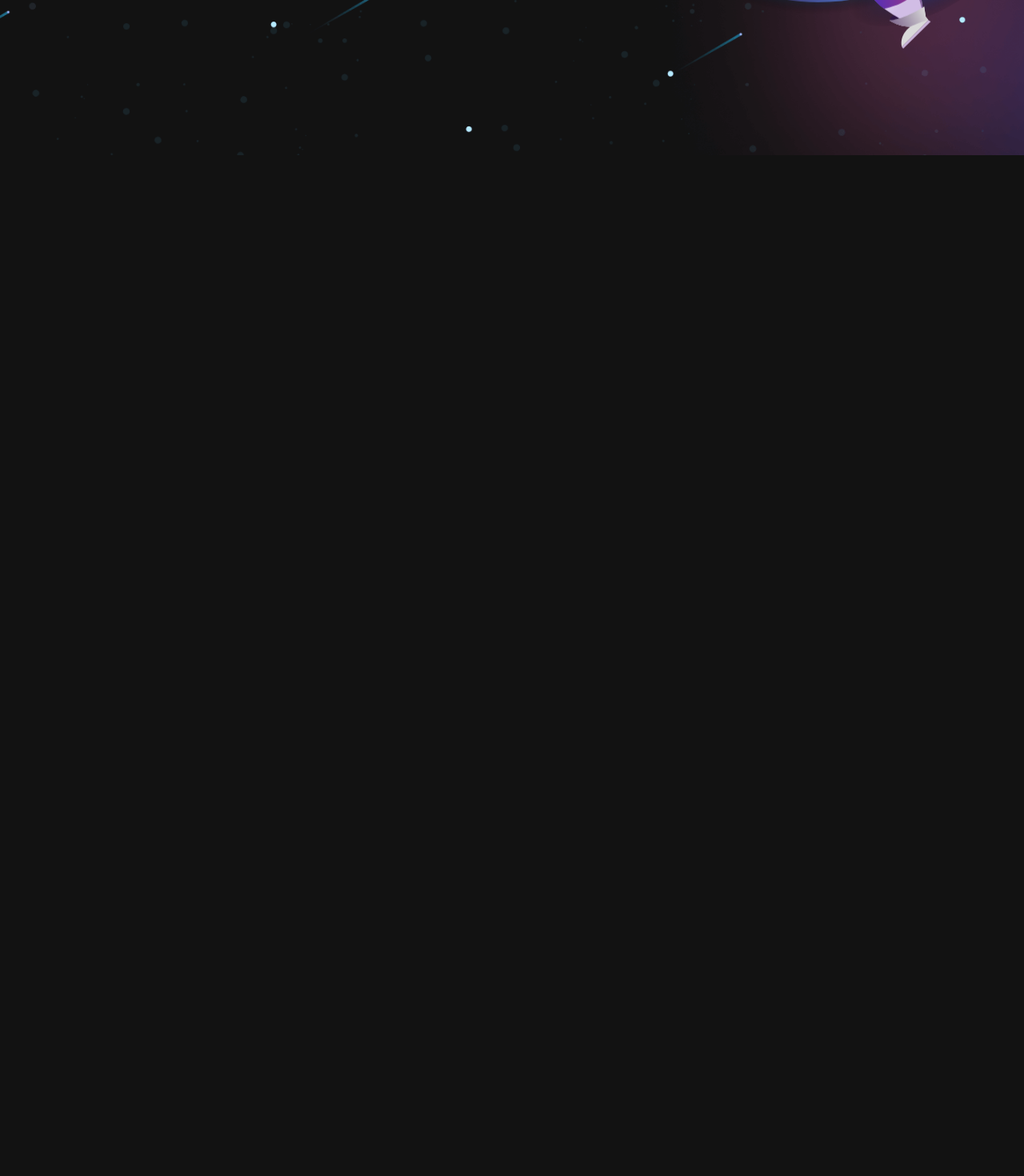
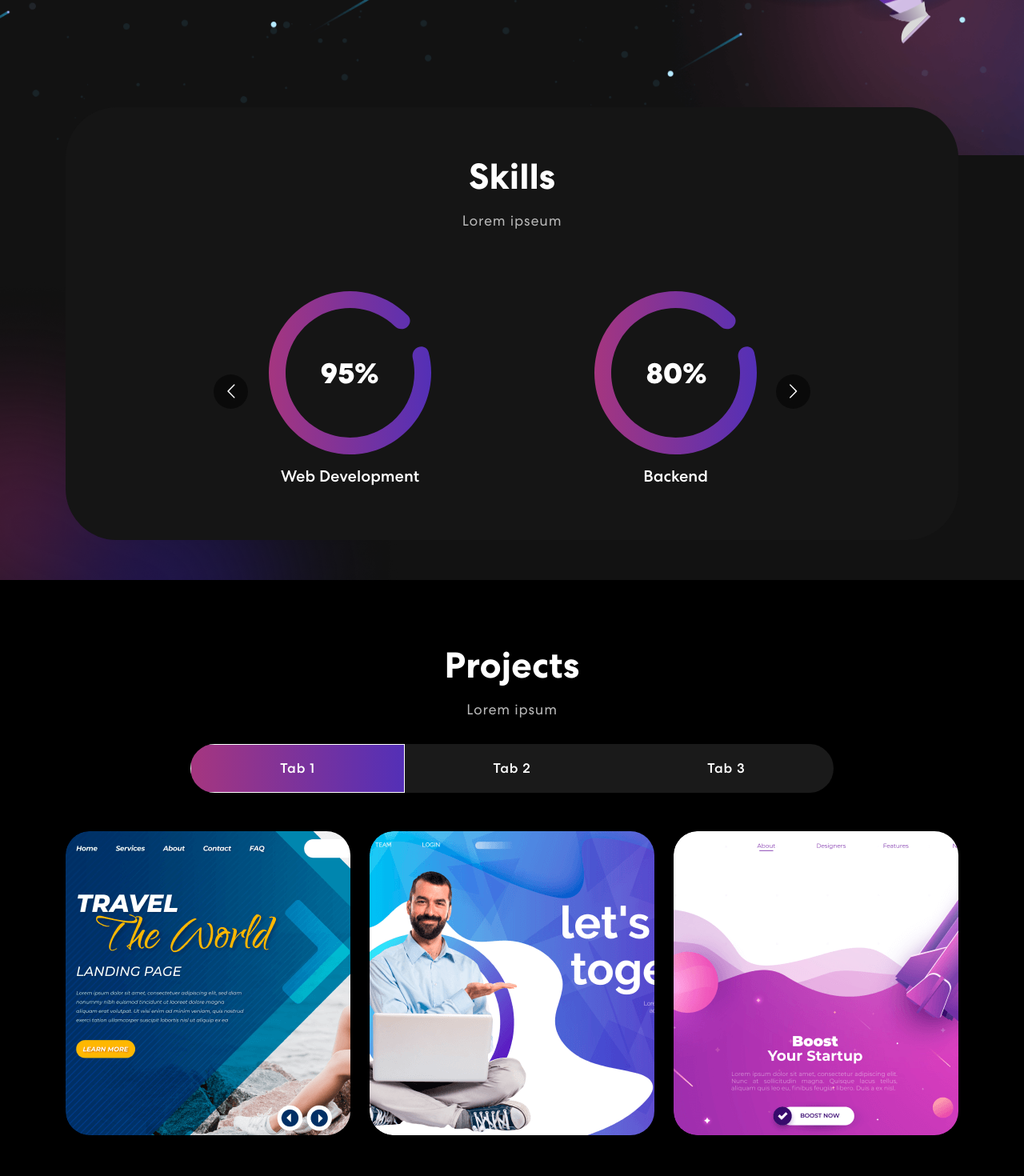
Before and after one commit to samliudev/samliudev.github.io, a React (Create React App) app: page / in a window 1280 px wide. Shown: the part 780-2250 px from the top of the page at 80% size. Before the commit the page ends 974 px from the top, so only its background shows below. Built offline with nearby package versions, Linux system fonts and the light colour scheme.

Commit message:
added projects and skills

```diff
--- a/package.json
+++ b/package.json
@@ -11,6 +11,7 @@
     "react-bootstrap": "^2.5.0",
     "react-bootstrap-icons": "^1.8.4",
     "react-dom": "^18.2.0",
+    "react-multi-carousel": "^2.8.2",
     "react-scripts": "5.0.1",
     "web-vitals": "^2.1.4"
   },
--- a/src/App.css
+++ b/src/App.css
@@ -65,6 +65,8 @@
 }
 nav.navbar a.navbar-brand {
   width: 9%;
+  color: white;
+  font-size: 20px;
 }
 nav.navbar .navbar-nav .nav-link.navbar-link {
   font-weight: 400;
@@ -145,6 +147,13 @@
   z-index: -1;
   transition: 0.3s ease-in-out;
 }
+
+.navbar button svg {
+  font-size: 25px;
+  margin-left: 10px;
+  line-height: 1;
+}
+
 .navbar-text button:hover {
   color: #121212;
 }
@@ -243,6 +252,7 @@
   letter-spacing: 0.8px;
   display: flex;
   align-items: center;
+  background-color: black;
 }
 .banner button svg {
   font-size: 25px;
@@ -270,3 +280,171 @@
 .txt-rotate > .wrap {
   border-right: 0.08em solid #666;
 }
+
+/* Skills CSS */
+
+.skill {
+  padding: 0 0 50px 0;
+  position: relative;
+}
+.skill-bx {
+  background: #151515;
+  border-radius: 64px;
+  text-align: center;
+  padding: 60px 50px;
+  margin-top: -60px;
+}
+.skill h2 {
+	font-size: 45px;
+	font-weight: 700;
+}
+.skill p {
+    color: #B8B8B8;
+    font-size: 18px;
+    letter-spacing: 0.8px;
+    line-height: 1.5em;
+    margin: 14px 0 75px 0;
+}
+.skill-slider {
+  width: 80%;
+  margin: 0 auto;
+  position: relative;
+}
+.skill-slider .item img {
+  width: 50%;
+  margin: 0 auto 15px auto;
+}
+.background-image-left {
+  top: 28%;
+  position: absolute;
+  bottom: 0;
+  width: 40%;
+  z-index: -4;
+}
+
+/* Projects CSS */
+
+.project {
+  padding: 80px 0;
+  position: relative;
+  background-color: black;
+}
+.project h2 {
+	font-size: 45px;
+	font-weight: 700;
+  text-align: center;
+}
+.project p {
+  color: #B8B8B8;
+  font-size: 18px;
+  letter-spacing: 0.8px;
+  line-height: 1.5em;
+  margin: 14px auto 30px auto;
+  text-align: center;
+  width: 56%;
+}
+.project .nav.nav-pills {
+  width: 72%;
+  margin: 0 auto;
+  border-radius: 50px;
+  background-color: rgb(255 255 255 / 10%);
+  overflow: hidden;
+}
+.project .nav.nav-pills .nav-item {
+  width: 33.33333%;
+}
+.project .nav.nav-pills .nav-link {
+  background-color: transparent;
+  border-radius: 0;
+  padding: 17px 0;
+  color: #fff;
+  width: 100%;
+  font-size: 17px;
+  letter-spacing: 0.8px;
+  font-weight: 500;
+  position: relative;
+  transition: 0.3s ease-in-out;
+  text-align: center;
+  z-index: 0;
+}
+.project .nav.nav-pills .nav-link::before {
+    content: "";
+    position: absolute;
+    width: 0;
+    height: 100%;
+    background: linear-gradient(90.21deg, #AA367C -5.91%, #4A2FBD 111.58%);
+    top: 0;
+    left: 0;
+    z-index: -1;
+    transition: 0.3s ease-in-out;
+}
+.project .nav.nav-pills .nav-link.active::before {
+    width: 100% !important;
+}
+.project .nav.nav-pills .nav-link.active {
+    border: 1px solid rgba(255, 255, 255, 1);
+}
+.nav-link#projects-tabs-tab-first {
+  border: 1px solid rgba(255, 255, 255, 0.5);
+  border-radius: 55px 0px 0px 55px;
+}
+.nav-link#projects-tabs-tab-second {
+  border-top: 1px solid rgba(255, 255, 255, 0.5);
+  border-bottom: 1px solid rgba(255, 255, 255, 0.5);
+}
+.nav-link#projects-tabs-tab-third {
+  border: 1px solid rgba(255, 255, 255, 0.5);
+  border-radius: 0 55px 55px 0;
+}
+.proj-imgbx {
+  position: relative;
+  border-radius: 30px;
+  overflow: hidden;
+  margin-bottom: 24px;
+}
+.proj-imgbx::before {
+  content: "";
+  background: linear-gradient(90.21deg, #AA367C -5.91%, #4A2FBD 111.58%);
+  opacity: 0.85;
+  position: absolute;
+  width: 100%;
+  height: 0;
+  transition: 0.4s ease-in-out;
+}
+.proj-imgbx:hover::before {
+  height: 100%;
+}
+.proj-txtx {
+  position: absolute;
+  text-align: center;
+  top: 65%;
+  left: 50%;
+  transform: translate(-50%, -50%);
+  transition: 0.5s ease-in-out;
+  opacity: 0;
+  width: 100%;
+}
+.proj-imgbx:hover .proj-txtx {
+  top: 50%;
+  opacity: 1;
+}
+.proj-txtx h4 {
+  font-size: 30px;
+  font-weight: 700;
+  letter-spacing: 0.8px;
+  line-height: 1.1em;
+}
+.proj-txtx span {
+  font-style: italic;
+  font-weight: 400;
+  font-size: 15px;
+  letter-spacing: 0.8px;
+}
+.background-image-right {
+  top: 20%;
+  position: absolute;
+  bottom: 0;
+  width: 35%;
+  right: 0;
+  z-index: -4;
+}
--- a/src/App.js
+++ b/src/App.js
@@ -2,6 +2,8 @@
 import "./App.css";
 import { NavBar } from "./components/NavBar";
 import { Banner } from "./components/Banner";
+import { Skills } from "./components/Skills";
+import { Projects } from "./components/Projects";
 import "bootstrap/dist/css/bootstrap.min.css";
 
 function App() {
@@ -9,6 +11,8 @@
     <div className="App">
       <NavBar />
       <Banner />
+      <Skills />
+      <Projects />
     </div>
   );
 }
--- a/src/components/Banner.js
+++ b/src/components/Banner.js
@@ -57,9 +57,6 @@
               <span className="wrap">{text}</span>
             </h1>
             <p>Lorem ipsum</p>
-            <button onClick={() => console.log("connect")}>
-              Let's Connect <ArrowRightCircle size={25} />
-            </button>
           </Col>
           <Col xs={12} md={6} xl={5}>
             <img src={headerImg} alt="Header Img"></img>
--- a/src/components/NavBar.js
+++ b/src/components/NavBar.js
@@ -5,6 +5,7 @@
 import navIcon2 from "../assets/img/nav-icon2.svg";
 import navIcon3 from "../assets/img/nav-icon3.svg";
 import slbrand from "../assets/img/slbrand.png";
+import { ArrowRightCircle } from "react-bootstrap-icons";
 
 export const NavBar = () => {
   const [activeLink, setActiveLink] = useState("home");
@@ -30,7 +31,7 @@
   return (
     <Navbar expand="lg" className={scrolled ? "scrolled" : ""}>
       <Container>
-        <Navbar.Brand href="/">Samuel Liu</Navbar.Brand>
+        <Navbar.Brand href="/" color='white'>Samuel Liu</Navbar.Brand>
         <Navbar.Toggle aria-controls="basic-navbar-nav">
           <span className="navbar-toggler-icon"></span>
         </Navbar.Toggle>
@@ -76,7 +77,7 @@
                 <img src={navIcon3} alt="nav icon 3" />
               </a>
               <button className="vvd" onClick={() => console.log("connect")}>
-                <span>Let's Connect</span>
+                Let's Connect <ArrowRightCircle size={25} />
               </button>
             </div>
           </span>
--- /dev/null
+++ b/src/components/ProjectCard.js
@@ -0,0 +1,16 @@
+import React from "react";
+import { Container, Row, Col, Nav, Tab } from "react-bootstrap";
+
+export const ProjectCard = ({ title, description, imgUrl }) => {
+  return (
+    <Col sm={6} md={4}>
+      <div className="proj-imgbx">
+        <img src={imgUrl} alt="project pic" />
+        <div className="proj-txtx">
+          <h4>{title}</h4>
+          <span>{description}</span>
+        </div>
+      </div>
+    </Col>
+  );
+};
--- /dev/null
+++ b/src/components/Projects.js
@@ -0,0 +1,54 @@
+import React from "react";
+import { Container, Row, Col, Nav, Tab } from "react-bootstrap";
+import { ProjectCard } from "./ProjectCard";
+import colorSharp2 from '../assets/img/color-sharp2.png'
+
+import projImg1 from "../assets/img/project-img1.png";
+import projImg2 from "../assets/img/project-img2.png";
+import projImg3 from "../assets/img/project-img3.png";
+
+export const Projects = () => {
+  const projects = [
+    { title: "PokeMart", description: "ecommerce", imgUrl: projImg1 },
+    { title: "BoBo", description: "movie recommender", imgUrl: projImg2 },
+    { title: "StackChat", description: "messaging app", imgUrl: projImg3 },
+  ];
+
+  return (
+    <section className="project" id="project">
+      <Container>
+        <Row>
+          <Col>
+            <h2>Projects</h2>
+            <p>Lorem ipsum</p>
+            <Tab.Container id="project-tabs" defaultActiveKey="first">
+              <Nav variant="pills" className="nav-pills mb-5 justify-content-center align-items-center" id='pills-tab'>
+                <Nav.Item>
+                  <Nav.Link eventKey="first">Tab 1</Nav.Link>
+                </Nav.Item>
+                <Nav.Item>
+                  <Nav.Link eventKey="second">Tab 2</Nav.Link>
+                </Nav.Item>
+                <Nav.Item>
+                  <Nav.Link eventKey="third">Tab 3</Nav.Link>
+                </Nav.Item>
+              </Nav>
+              <Tab.Content>
+                <Tab.Pane eventKey="first">
+                  <Row>
+                    {projects.map((project, index) => {
+                      return <ProjectCard key={index} {...project} />;
+                    })}
+                  </Row>
+                </Tab.Pane>
+                <Tab.Pane eventKey="second">sTuff</Tab.Pane>
+                <Tab.Pane eventKey="third">Things</Tab.Pane>
+              </Tab.Content>
+            </Tab.Container>
+          </Col>
+        </Row>
+      </Container>
+      <img className="background-image-right"  src={colorSharp2}></img>
+    </section>
+  );
+};
--- /dev/null
+++ b/src/components/Skills.js
@@ -0,0 +1,68 @@
+import React from "react";
+import Carousel from "react-multi-carousel";
+import { Container, Row, Col } from "react-bootstrap";
+import "react-multi-carousel/lib/styles.css";
+import meter1 from "../assets/img/meter1.svg";
+import meter2 from "../assets/img/meter2.svg";
+import meter3 from "../assets/img/meter3.svg";
+import colorSharp from "../assets/img/color-sharp.png";
+
+export const Skills = () => {
+  const responsive = {
+    superLargeDesktop: {
+      // the naming can be any, depends on you.
+      breakpoint: { max: 4000, min: 3000 },
+      items: 5,
+    },
+    desktop: {
+      breakpoint: { max: 3000, min: 1024 },
+      items: 3,
+    },
+    tablet: {
+      breakpoint: { max: 1024, min: 464 },
+      items: 2,
+    },
+    mobile: {
+      breakpoint: { max: 464, min: 0 },
+      items: 1,
+    },
+  };
+
+  return (
+    <section className="skill" id="skills">
+      <Container>
+        <Row>
+          <Col>
+            <div className="skill-bx">
+              <h2>Skills</h2>
+              <p>Lorem ipseum</p>
+              <Carousel
+                responsive={responsive}
+                infinite={true}
+                className="skill-slider"
+              >
+                <div className="item">
+                  <img src={meter1} alt="image"></img>
+                  <h5>Web Development</h5>
+                </div>
+                <div className="item">
+                  <img src={meter2} alt="image"></img>
+                  <h5>Backend</h5>
+                </div>
+                <div className="item">
+                  <img src={meter3} alt="image"></img>
+                  <h5>Web Development</h5>
+                </div>
+                <div className="item">
+                  <img src={meter1} alt="image"></img>
+                  <h5>Web Development</h5>
+                </div>
+              </Carousel>
+            </div>
+          </Col>
+        </Row>
+      </Container>
+      <img className="background-image-left" src={colorSharp} />
+    </section>
+  );
+};
```
Also changed, not shown: 1 other file (tests, documents, lock files or other folders).
